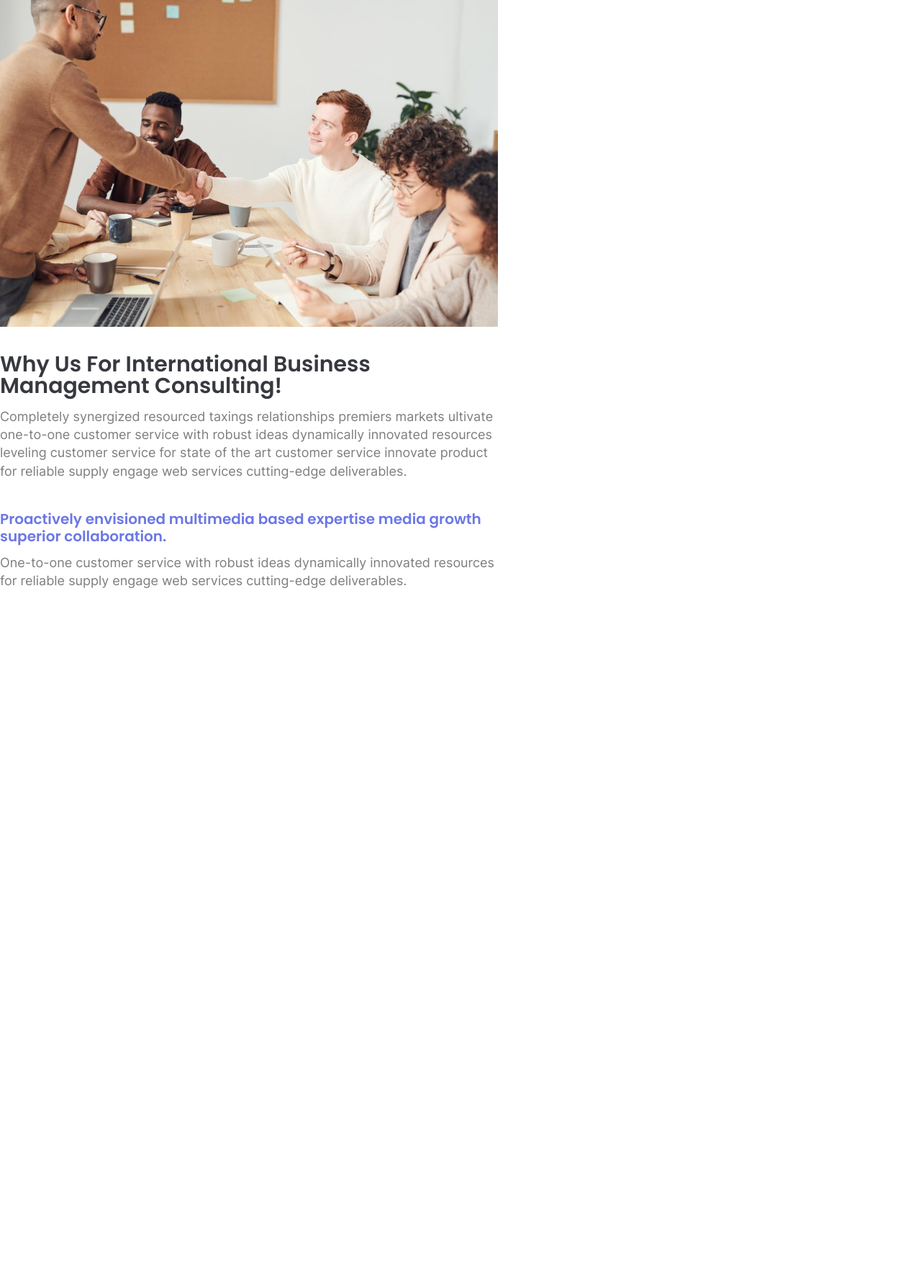
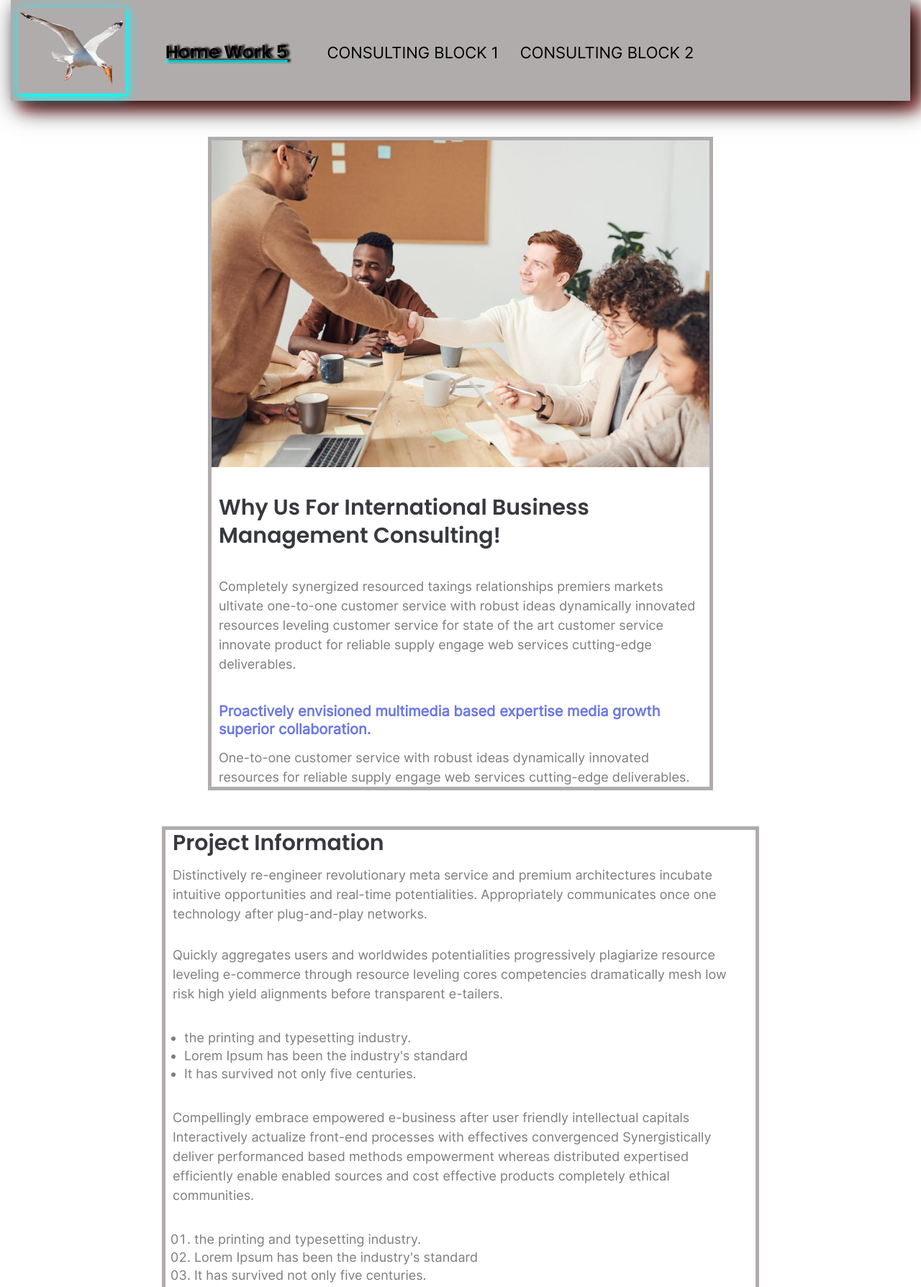
Before and after one commit to ShaduraIvan/lessons, a plain HTML site: page lesson_5/index.html in a window 1280 px wide. Shown: the top 1788 px of the page at 72% size. Before the commit the page ends 819 px from the top, so only its background shows below. Drawn offline with Linux system fonts and the light colour scheme.

Commit message:
Add files via upload

```diff
--- /dev/null
+++ b/lesson_5/css/fonts.css
@@ -0,0 +1,12 @@
+@import url("https://fonts.googleapis.com/css?family=Poppins:regular,600,700&display=swap");
+
+/* Fonts manual */
+@font-face {
+	font-family: "Inter";
+	src:
+		url("../fonts/Inter-Regular.woff2") format("woff2"),
+		url("./fonts/Inter-Regular.woff") format("woff");
+	font-style: normal;
+	font-weight: 400;
+	font-display: swap;
+}
--- a/lesson_5/css/reset.css
+++ b/lesson_5/css/reset.css
@@ -5,11 +5,6 @@
 	margin: 0;
 	border: 0;
 	box-sizing: border-box;
-}
-html,
-body {
-	line-height: 1;
-	height: 100%;
 }
 a {
 	text-decoration: none;
@@ -30,3 +25,8 @@ h6 {
 	font-weight: inherit;
 	font-size: inherit;
 }
+html,
+body {
+	line-height: 1;
+	height: 100%;
+}
--- a/lesson_5/css/style.css
+++ b/lesson_5/css/style.css
@@ -1,55 +1,196 @@
+/* Fonts */
+@import url("fonts.css");
+/* ==================== */
 /* Reset style */
 @import url("reset.css");
 /* ==================== */
-/* ==================== */
-/* Fonts Google */
-/* @import url("https://fonts.googleapis.com/css2?family=Inter:wght@400;500;600;700&display=swap"); */
-@import url("https://fonts.googleapis.com/css?family=Poppins:regular,600,700&display=swap");
-
-/* Fonts manual */
-@font-face {
-	font-family: "Inter";
-	src:
-		url("../fonts/Inter/Inter-Regular.woff2") format("woff2"),
-		url("../fonts/Inter/Inter-Regular.woff") format("woff");
-	font-style: normal;
-	font-weight: 400;
-	font-display: swap;
-}
 
 body {
-	font-family: Inter, sans-serif;
+	font-family: Poppins, sans-serif;
 	font-size: 18px;
+	line-height: 1;
+	/* overflow: hidden; */
 }
-.management {
-	max-width: 690px;
-}
-.main__img {
-	margin-bottom: 37px;
-}
-.management__title {
-	font-family: Poppins;
-	font-size: 30px;
-	font-weight: 600;
-	margin-bottom: 3px;
-	color: #37393f;
-	margin-bottom: 15px;
-}
-.management__text {
-	color: #7d7d7d;
+.text {
 	font-family: Inter;
 	font-size: 18px;
 	font-weight: 400;
+	line-height: 1.5;
+	color: #7d7d7d;
+}
+.list {
+	font-family: Inter;
+	font-size: 18px;
+	font-style: normal;
+	font-weight: 500;
 	line-height: 1.4;
+	color: #7d7d7d;
+}
+/* Header */
+.header {
+}
+.header__container,
+.footer__container {
+	max-width: 1400px;
+	margin: 0 auto;
+	padding: 0 15px;
+}
+.header__content {
+	background-color: #b1acac;
+	margin-bottom: 50px;
+	box-shadow:
+		11px 8px 34px #000,
+		12px 12px 18px rgb(226, 94, 94);
+	padding: 10px;
+}
+.header__logo {
+}
+.logo {
+	width: 150px;
+	box-shadow:
+		0px 1px 2px 0px rgba(0, 255, 255, 0.7),
+		1px 2px 4px 0px rgba(0, 255, 255, 0.7),
+		2px 4px 8px 0px rgba(0, 255, 255, 0.7),
+		2px 4px 16px 0px rgba(0, 255, 255, 0.7);
+}
+.logo__title {
+	display: inline-block;
+	padding: 50px 50px 0;
+}
+.logo__title h1,
+.footer__link {
+	font-size: 25px;
+	font-weight: 600;
+	text-decoration: underline rgba(0, 255, 255, 0.7) 4px;
+	text-shadow: 4px -1px 3px #000;
+}
+.header__link {
+	display: inline-block;
+}
+.header__link-list {
+}
+.header__link-item {
+	font-family: Inter;
+	font-size: 22px;
+	display: inline-block;
+	padding-right: 25px;
+	text-transform: uppercase;
+}
+/* ==================== */
+
+/* Main */
+/* Block1 */
+.main {
+}
+.main__container {
+}
+.block1 {
+	max-width: 702px;
+	margin: 0 auto;
+	border: solid 5px #b1acac;
+	margin-bottom: 50px;
+}
+.main__text {
+}
+.management {
+	margin: 0 10px;
+}
+.management .management__img {
+	margin-left: -10px;
+}
+.management__img {
+	margin-bottom: 37px;
+}
+.main__img {
+}
+.management__title {
+	font-size: 30px;
+	font-weight: 600;
+	line-height: 1.3;
+	color: #37393f;
+	margin-bottom: 37px;
+}
+.management__text {
 }
 .management__text p {
-	margin-bottom: 42px;
+	padding-bottom: 40px;
 }
 .management__text .color {
-	color: #6b77e5;
-	font-family: Poppins;
 	font-size: 20px;
 	font-weight: 600;
+	line-height: 127%;
+	color: #6b77e5;
+	padding-bottom: 12px;
+}
+.management__text .last {
+	padding-bottom: 0;
+}
+
+/* Block2 */
+.block2 {
+	max-width: 830px;
+	margin: 0 auto;
+	border: solid 5px #b1acac;
+	margin-bottom: 50px;
+}
+.project {
+	margin: 0 10px;
+}
+.project__title {
+	margin-bottom: 13px;
+}
+.project__title h2 {
+	font-size: 30px;
+	font-weight: 600;
 	line-height: 1.2;
-	margin-bottom: 12px;
+	color: #37393f;
 }
+.project__text-top {
+}
+.text {
+}
+.project__list-top {
+}
+.text__up {
+	padding-bottom: 30px;
+}
+.block2 .text,
+.list {
+	margin-bottom: 35px;
+}
+.list {
+	margin-left: 16px;
+}
+.top__list {
+}
+.top__list-list {
+}
+.top__list-item {
+	list-style: disc;
+}
+.top__list-link {
+}
+.roject__text-midle {
+}
+.project__list-midle {
+}
+.midle__list {
+	margin-left: 30px;
+}
+.midle__list-list {
+}
+.midle__list-item {
+	list-style: decimal-leading-zero;
+}
+.roject__text-bottom {
+}
+
+/* ==================== */
+
+/* Footer */
+.footer__link {
+	margin-left: 220px;
+	padding: 0 0 50px 0;
+	font-style: italic;
+}
+/* ==================== */
--- a/lesson_5/index.html
+++ b/lesson_5/index.html
@@ -10,29 +10,108 @@
 
 <body>
 	<div class="wrapper">
-		<header class="header"></header>
+		<header class="header">
+			<div class="header__container">
+				<div class="header__content">
+					<div class="header__logo">
+						<img id="top" class="logo" src="img/header/logo.png" alt="logo">
+						<div class="logo__title">
+							<h1>Home Work 5</h1>
+						</div>
+						<div class="header__link">
+							<ul class=" header__link-list">
+								<li class="header__link-item"><a href="#block1" class="header__link">Consulting Block 1</a></li>
+								<li class="header__link-item"><a href="#block2" class="header__link">Consulting Block 2</a></li>
+							</ul>
+						</div>
+					</div>
+				</div>
+			</div>
+		</header>
 		<main class="main">
 			<div class="main__container">
-				<div class="main__text management">
-					<img class="main__img" src="img/main/team.jpg" alt="team">
+				<section class="block1" id="block1">
+					<div class=" management">
+						<div class="management__img"><img class="main__img" src="img/main/team.jpg" alt="team">
+						</div>
 						<div class="management__title">
-						<h1>Why Us For International Business Management Consulting!</h1>
+							<h2>Why Us For International Business Management Consulting!</h2>
 						</div>
-					<div class="management__text">
+						<div class="management__text text">
 							<p>Completely synergized resourced taxings relationships premiers markets ultivate one-to-one customer
 								service
 								with robust
 								ideas dynamically innovated resources leveling customer service for state of the art customer service
 								innovate product
 								for reliable supply engage web services cutting-edge deliverables.</p>
-						<p class="color">Proactively envisioned multimedia based expertise media growth superior collaboration.</p>
-						<p>One-to-one customer service with robust ideas dynamically innovated resources for reliable supply engage
+							<p class="color">Proactively envisioned multimedia based expertise media growth superior collaboration.
+							</p>
+							<p class="last">One-to-one customer service with robust ideas dynamically innovated resources for reliable
+								supply engage
 								web services cutting-edge deliverables.</p>
 						</div>
 					</div>
+				</section>
+				<section id="block2" class="block2">
+					<div class="project">
+						<div class="project__title">
+							<h2>Project Information</h2>
+						</div>
+						<div class="project__text-top text">
+							<p class="text__up">Distinctively re-engineer revolutionary meta service and premium architectures
+								incubate intuitive
+								opportunities and
+								real-time potentialities. Appropriately communicates once one technology after plug-and-play networks.
+							</p>
+							<p>Quickly aggregates users and worldwides potentialities progressively plagiarize resource leveling
+								e-commerce through
+								resource leveling cores competencies dramatically mesh low risk high yield alignments before transparent
+								e-tailers.</p>
+						</div>
+						<div class="project__list-top top__list list">
+							<ul class="top__list-list ">
+								<li class="top__list-item"><a href="#" class="top__list-link">the printing and typesetting industry.</a>
+								</li>
+								<li class="top__list-item"><a href="#" class="top__list-link">Lorem Ipsum has been the industry's
+										standard</a></li>
+								<li class="top__list-item"><a href="#" class="top__list-link">It has survived not only five
+										centuries.</a></li>
+							</ul>
+						</div>
+						<div class="roject__text-midle text">
+							<p>Compellingly embrace empowered e-business after user friendly intellectual capitals Interactively
+								actualize front-end
+								processes with effectives convergenced Synergistically deliver performanced based methods empowerment
+								whereas
+								distributed expertised efficiently enable enabled sources and cost effective products completely ethical
+								communities.</p>
+						</div>
+						<div class="project__list-midle midle__list list">
+							<ol class="midle__list-list">
+								<li class="midle__list-item">the printing and typesetting industry.</li>
+								<li class="midle__list-item">Lorem Ipsum has been the industry's standard</li>
+								<li class="midle__list-item">It has survived not only five centuries.</li>
+							</ol>
+						</div>
+						<div class="roject__text-bottom text">
+							<p>Compellingly embrace empowered e-business after user friendly intellectual capitals Interactively
+								actualize front-end
+								processes with effectives convergenced Synergistically deliver performanced based methods empowerment
+								whereas
+								distributed expertised efficiently enable enabled sources and cost effective products completely ethical
+								communities.</p>
+						</div>
+					</div>
+				</section>
 			</div>
 		</main>
-		<footer class="footer"></footer>
+		<footer class="footer">
+			<div class="footer__container">
+				<div class="footer__link">
+					<a href="#top">UP</a>
+				</div>
+			</div>
+		</footer>
 	</div>
 
 </body>
```
Also changed, not shown: lesson_5/fonts/Inter-Regular.woff (added), lesson_5/fonts/Inter-Regular.woff2 (added), lesson_5/img/header/logo.png (added). Lines whose indentation alone changed are shown as unchanged.
